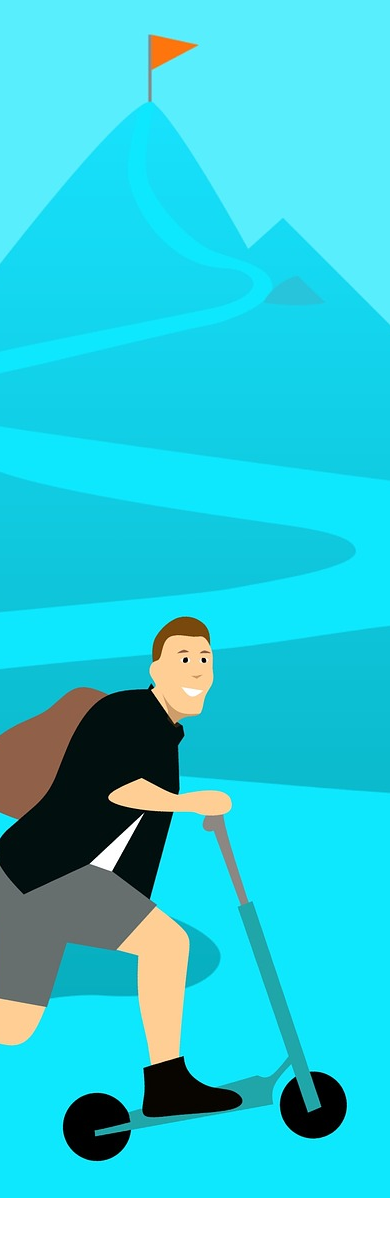
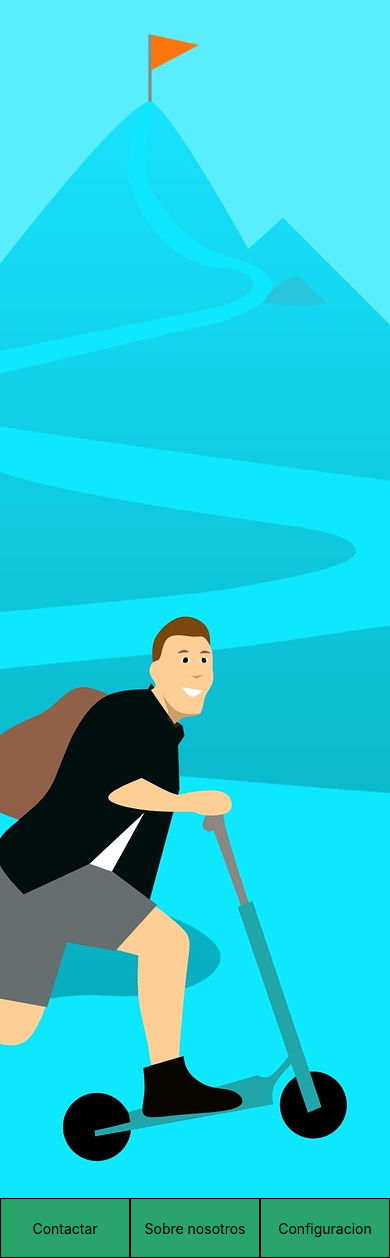
Before and after one commit to iawis01/FP214_P2, a React Native app: screen / in a window 390 px wide. Before the commit the page ends 1198 px from the top, so only its background shows below. Built offline with nearby package versions, Linux system fonts and the light colour scheme.

Commit message:
botones y alerts

```diff
--- a/App.js
+++ b/App.js
@@ -1,10 +1,13 @@
 import React from "react";
 import { StyleSheet, Text, View, TouchableOpacity } from 'react-native';
-import Main from "./src/components/Main";
+import Inicio from "./src/components/Inicio";
+import Menu from "./src/components/Menu";
+
 
 export default function App() {
   return (
-     <Main/>
+     <><Inicio /><Menu /></>
+
   );
 }
 
--- /dev/null
+++ b/src/components/Menu.jsx
@@ -0,0 +1,65 @@
+import React from "react";
+import { StyleSheet, Text, View, TouchableOpacity, Alert } from "react-native";
+
+const Menu = () => {
+  let alarmEvolucion = ()=> {Alert.alert("Botón evolución pulsado")}
+  let alarmNuevoReto = ()=> {Alert.alert("Botón Nuevo Reto pulsado")}
+  let alarmPerfil = ()=> {Alert.alert("Botón Perfil pulsado")}
+  let alarmContactar = ()=> {Alert.alert("Botón evolución pulsado")}
+  let alarmSobreNosotros = ()=> {Alert.alert("Botón Sobre Nosotros pulsado")}
+  let alarmConfiguracion = ()=> {Alert.alert("Botón Configuración pulsado")}
+  return (
+    <View style={styles.container}>
+      <View style={styles.Row1}>
+        <TouchableOpacity style={styles.button} onPress={alarmEvolucion}>
+          <Text>Evolución</Text>
+        </TouchableOpacity>
+        <TouchableOpacity style={styles.button} onPress={alarmNuevoReto}>
+          <Text>Nuevo reto</Text>
+        </TouchableOpacity>
+        <TouchableOpacity style={styles.button} onPress={alarmPerfil}>
+          <Text>Perfil</Text>
+        </TouchableOpacity>
+      </View>
+
+      <View style={styles.Row2}>
+        <TouchableOpacity style={styles.button} onPress={alarmContactar}>
+          <Text>Contactar</Text>
+        </TouchableOpacity>
+        <TouchableOpacity style={styles.button} onPress={alarmSobreNosotros}>
+          <Text>Sobre nosotros</Text>
+        </TouchableOpacity>
+        <TouchableOpacity style={styles.button} onPress={alarmConfiguracion}>
+          <Text>Configuracion</Text>
+        </TouchableOpacity>
+      </View>
+    </View>
+  );
+};
+
+const styles = StyleSheet.create({
+  container: {
+    flex: 0,
+    flexDirection: "column",
+  },
+  Row1: {
+    flex: 0,
+    flexDirection: "row",
+  },
+  Row2: {
+    flex: 0,
+    flexDirection: "row",
+  },
+  button: {
+    flex: 1,
+    width: "40%",
+    height: 60,
+    backgroundColor: "#29A56C",
+    alignItems: "center",
+    justifyContent: "center",
+    borderWidth: 1,
+    borderColor: "black",
+  },
+});
+
+export default Menu;
```
Also changed, not shown: src/components/Inicio.jsx (renamed from src/components/Main.jsx, +8 -10 lines), src/components/Inicio.module.css (added, +10 -0 lines).
